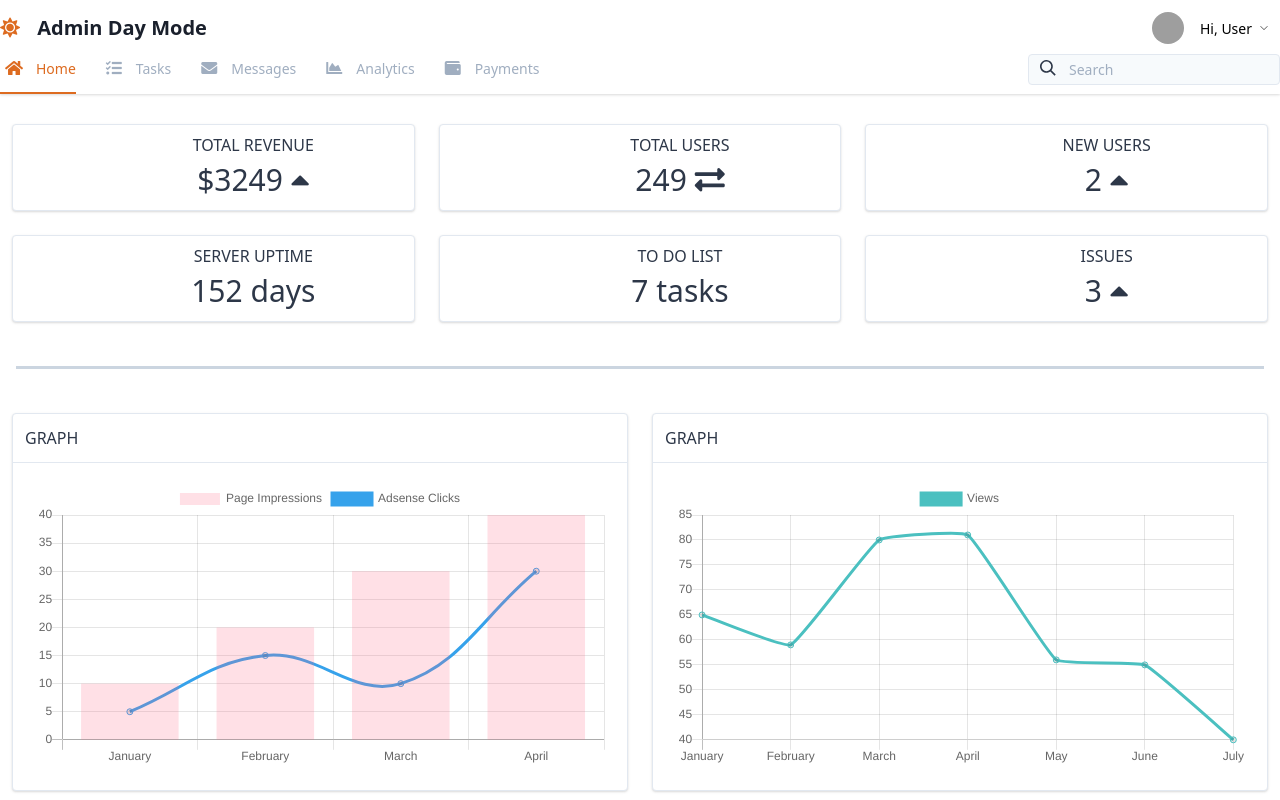
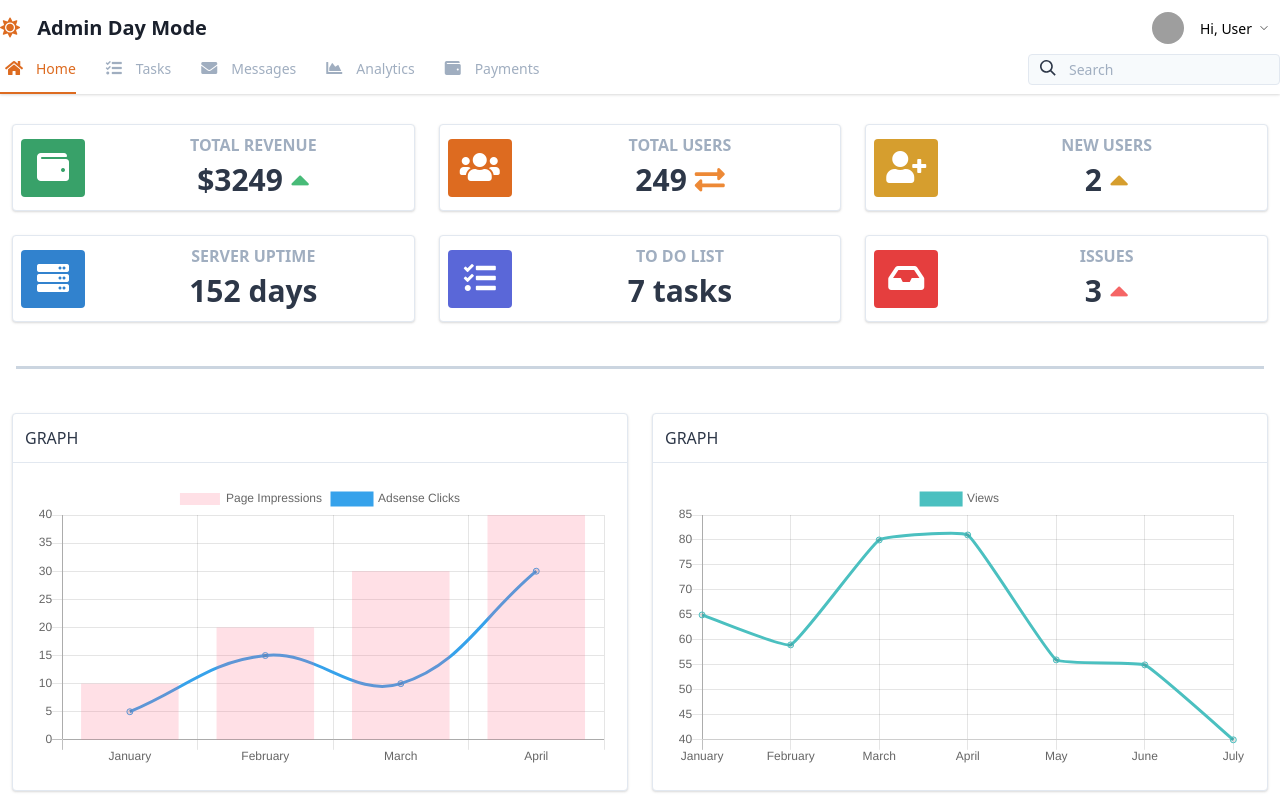
Before and after one commit to skydiver/nuxt-tailwind-admin, a Nuxt app: page / in a window 1280 px wide. Shown: the top 800 px of the page. Built offline with nearby package versions, Linux system fonts and the light colour scheme; grey boxes are pictures that could not be loaded.

Commit message:
updated metric cards components

```diff
--- a/components/_demo/MetricCards.vue
+++ b/components/_demo/MetricCards.vue
@@ -2,48 +2,48 @@
   <div class="flex flex-wrap">
     <MetricCard
       icon="fa-wallet"
-      icon-color="green-dark"
+      icon-color="green-600"
       title="Total Revenue"
       value="$3249"
       arrow="up"
-      arrow-color="green"
+      arrow-color="green-500"
     />
     <MetricCard
       icon="fa-users"
-      icon-color="orange-dark"
+      icon-color="orange-600"
       title="Total Users"
       value="249"
       arrow="equal"
-      arrow-color="orange"
+      arrow-color="orange-500"
     />
     <MetricCard
       icon="fa-user-plus"
-      icon-color="yellow-dark"
+      icon-color="yellow-600"
       title="New Users"
       value="2"
       arrow="up"
-      arrow-color="yellow-dark"
+      arrow-color="yellow-600"
     />
 
     <MetricCard
       icon="fa-server"
-      icon-color="blue-dark"
+      icon-color="blue-600"
       title="Server Uptime"
       value="152 days"
     />
     <MetricCard
       icon="fa-tasks"
-      icon-color="indigo-dark"
+      icon-color="indigo-600"
       title="To Do List"
       value="7 tasks"
     />
     <MetricCard
       icon="fa-inbox"
-      icon-color="red-dark"
+      icon-color="red-600"
       title="Issues"
       value="3"
       arrow="up"
-      arrow-color="red"
+      arrow-color="red-500"
     />
   </div>
 </template>
--- a/components/widgets/MetricCard.vue
+++ b/components/widgets/MetricCard.vue
@@ -8,11 +8,11 @@
           </div>
         </div>
         <div class="flex-1 text-right md:text-center">
-          <h5 class="uppercase text-grey">{{ title }}</h5>
-          <h3 class="text-3xl">
+          <h5 class="font-bold uppercase text-gray-500">{{ title }}</h5>
+          <h3 class="font-bold text-3xl">
             {{ value }}
-            <span v-if="showArrow" :class="bgArrowColor">
-              <i :class="arrowIcon" class="fas"></i
+            <span v-if="showArrow" :class="bgArrowColor"
+              ><i :class="arrowIcon" class="fas"></i
             ></span>
           </h3>
         </div>
@@ -26,19 +26,19 @@ export default {
   props: {
     icon: {
       type: String,
-      default: 'fa-tachometer-alt'
+      required: true
     },
     iconColor: {
       type: String,
-      default: 'grey-dark'
+      default: 'gray-600'
     },
     title: {
       type: String,
-      default: 'Metric Card'
+      required: true
     },
     value: {
       type: String,
-      default: '$0'
+      default: ''
     },
     arrow: {
       type: String,
@@ -46,7 +46,7 @@ export default {
     },
     arrowColor: {
       type: String,
-      default: 'grey'
+      default: 'gray-600'
     }
   },
 
```
